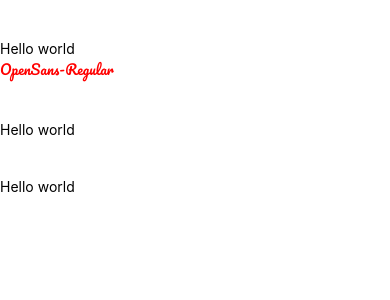
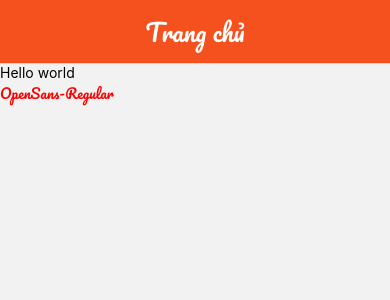
Before and after one commit to lthhieu/react-native-basic, a React Native app: screen /Home in a window 390 px wide. Shown: the top 300 px of the page. Built offline with nearby package versions, Linux system fonts and the light colour scheme.

Commit message:
hello react navigation

```diff
--- a/App.tsx
+++ b/App.tsx
@@ -6,6 +6,8 @@
 import * as SplashScreen from 'expo-splash-screen';
 import { useEffect } from 'react';
 import { PACIFICO } from "./utils/constant";
+import { NavigationContainer } from '@react-navigation/native';
+import { createNativeStackNavigator, NativeStackNavigationOptions } from '@react-navigation/native-stack';
 
 
 SplashScreen.preventAutoHideAsync();
@@ -23,13 +25,26 @@
   if (!loaded && !error) {
     return null;
   }
-  return (<View>
-    <HomeScreen />
-    <DetailScreen />
-    <AboutScreen />
-  </View>)
+
+  const Stack = createNativeStackNavigator();
+
+  return (<NavigationContainer>
+    <Stack.Navigator initialRouteName="Home" screenOptions={headerCss}>
+      <Stack.Screen name="Home" options={{ title: 'Trang chủ' }} component={HomeScreen} />
+      <Stack.Screen name="Detail" options={{ title: 'Chi tiết' }} component={DetailScreen} />
+      <Stack.Screen name="About" options={{ title: 'About' }} component={DetailScreen} />
+    </Stack.Navigator>
+  </NavigationContainer>)
 }
-const styles = StyleSheet.create({
-  helloWorld: { paddingTop: 40 }
-})
+const headerCss: NativeStackNavigationOptions = {
+  headerStyle: {
+    backgroundColor: '#f4511e',
+  },
+  headerTitleStyle: {
+    color: '#fff',
+    fontSize: 24,
+    fontFamily: PACIFICO
+  },
+  headerTitleAlign: 'center',
+}
 export default App
--- a/components/review/home.tsx
+++ b/components/review/home.tsx
@@ -3,12 +3,11 @@
 
 const HomeScreen = () => {
     return (<View>
-        <Text style={styles.helloWorld}>Hello world</Text>
+        <Text>Hello world</Text>
         <Text style={[styles.text, globalStyles.appFont]}>OpenSans-Regular</Text>
     </View>)
 }
 const styles = StyleSheet.create({
-    helloWorld: { paddingTop: 40 },
     text: { color: 'red' }
 })
 export default HomeScreen
```
